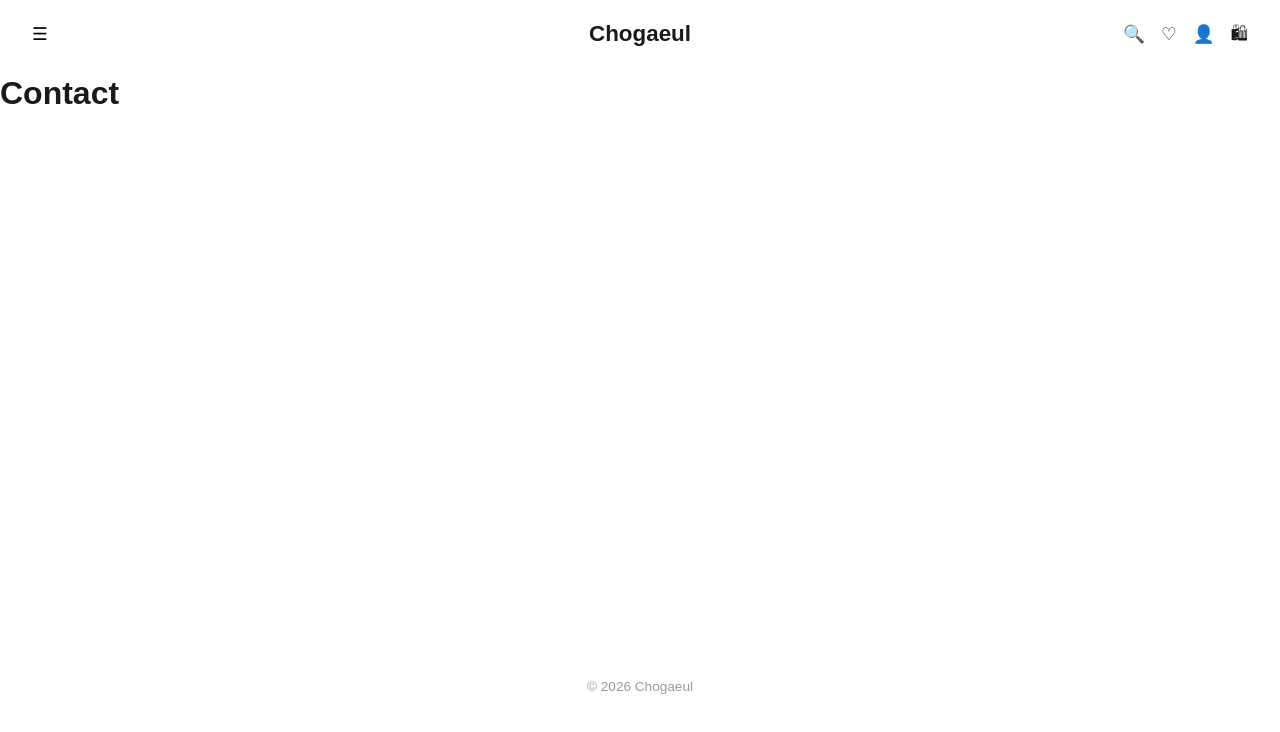
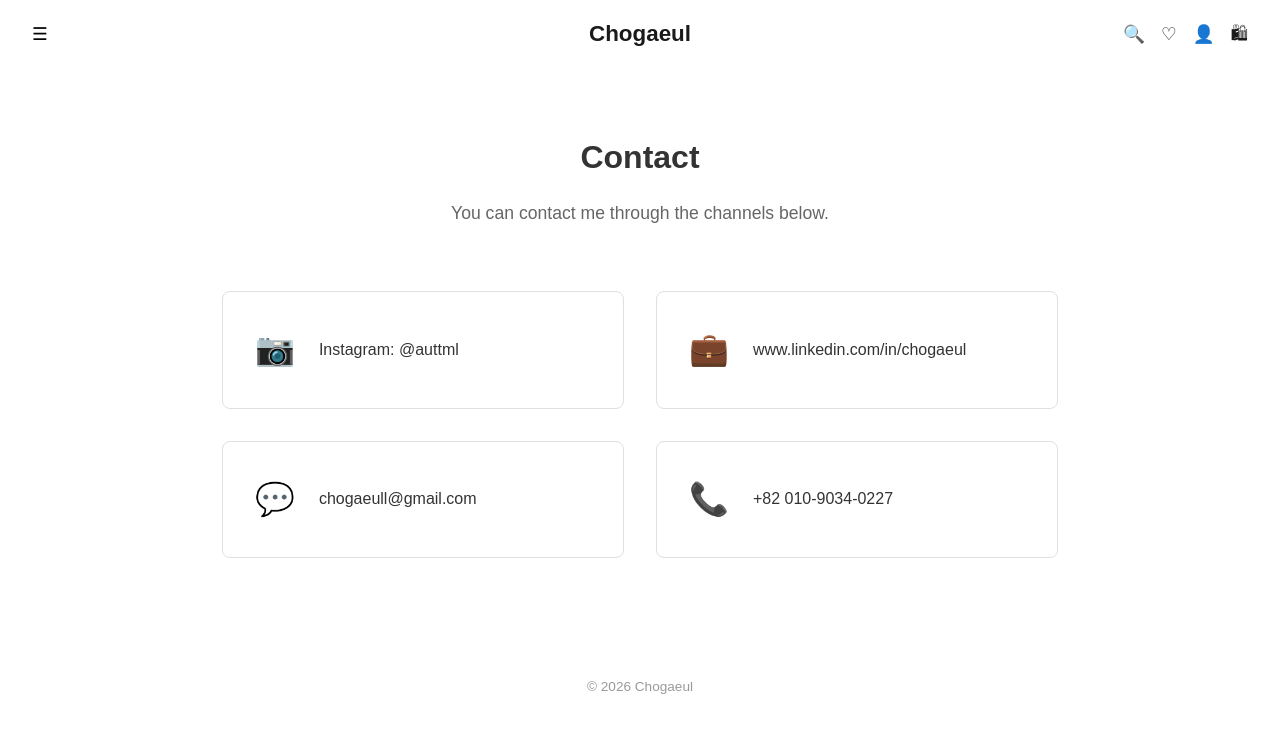
Before and after one commit to autumn-scv/nona, a Vue app: page /contact in a window 1280 px wide. Shown: the top 732 px of the page. Built offline with nearby package versions, Linux system fonts and the light colour scheme.

Commit message:
feat: 연락 페이지를 구현한다

```diff
--- a/src/pages/ContactPage.vue
+++ b/src/pages/ContactPage.vue
@@ -1 +1,99 @@
-<template><h1>Contact</h1></template>
+<template>
+  <section class="contact">
+    <div class="header">
+      <h1>Contact</h1>
+      <p class="subtitle">You can contact me through the channels below.</p>
+    </div>
+    <div class="contact-grid">
+      <a href="https://www.instagram.com/auttml" target="_blank" rel="noopener" class="contact-card">
+        <div class="icon instagram-icon">📷</div>
+        <div class="label">Instagram: @auttml</div>
+      </a>
+      <a href="https://www.linkedin.com/in/chogaeul" target="_blank" rel="noopener" class="contact-card">
+        <div class="icon linkedin-icon">💼</div>
+        <div class="label">www.linkedin.com/in/chogaeul</div>
+      </a>
+      <a href="mailto:chogaeull@gmail.com" class="contact-card">
+        <div class="icon email-icon">💬</div>
+        <div class="label">chogaeull@gmail.com</div>
+      </a>
+      <a href="tel:+82-010-9034-0227" class="contact-card">
+        <div class="icon phone-icon">📞</div>
+        <div class="label">+82 010-9034-0227</div>
+      </a>
+    </div>
+  </section>
+</template>
+
+<style scoped>
+.contact {
+  max-width: 900px;
+  margin: 0 auto;
+  padding: 4rem 2rem;
+}
+
+.header {
+  text-align: center;
+  margin-bottom: 4rem;
+}
+
+h1 {
+  font-size: 2rem;
+  font-weight: 700;
+  margin-bottom: 1rem;
+  color: #333;
+}
+
+.subtitle {
+  font-size: 1.1rem;
+  color: #666;
+  margin: 0;
+}
+
+.contact-grid {
+  display: grid;
+  grid-template-columns: repeat(2, 1fr);
+  gap: 2rem;
+}
+
+.contact-card {
+  display: flex;
+  align-items: center;
+  gap: 1.5rem;
+  padding: 2rem;
+  border: 1px solid #e0e0e0;
+  border-radius: 8px;
+  text-decoration: none;
+  color: #333;
+  transition: all 0.3s ease;
+}
+
+.contact-card:hover {
+  border-color: #999;
+  box-shadow: 0 2px 8px rgba(0, 0, 0, 0.1);
+}
+
+.icon {
+  font-size: 2rem;
+  flex-shrink: 0;
+}
+
+.label {
+  font-size: 1rem;
+  font-weight: 500;
+}
+
+@media (max-width: 640px) {
+  .contact-grid {
+    grid-template-columns: 1fr;
+  }
+
+  h1 {
+    font-size: 1.5rem;
+  }
+
+  .subtitle {
+    font-size: 1rem;
+  }
+}
+</style>
```
